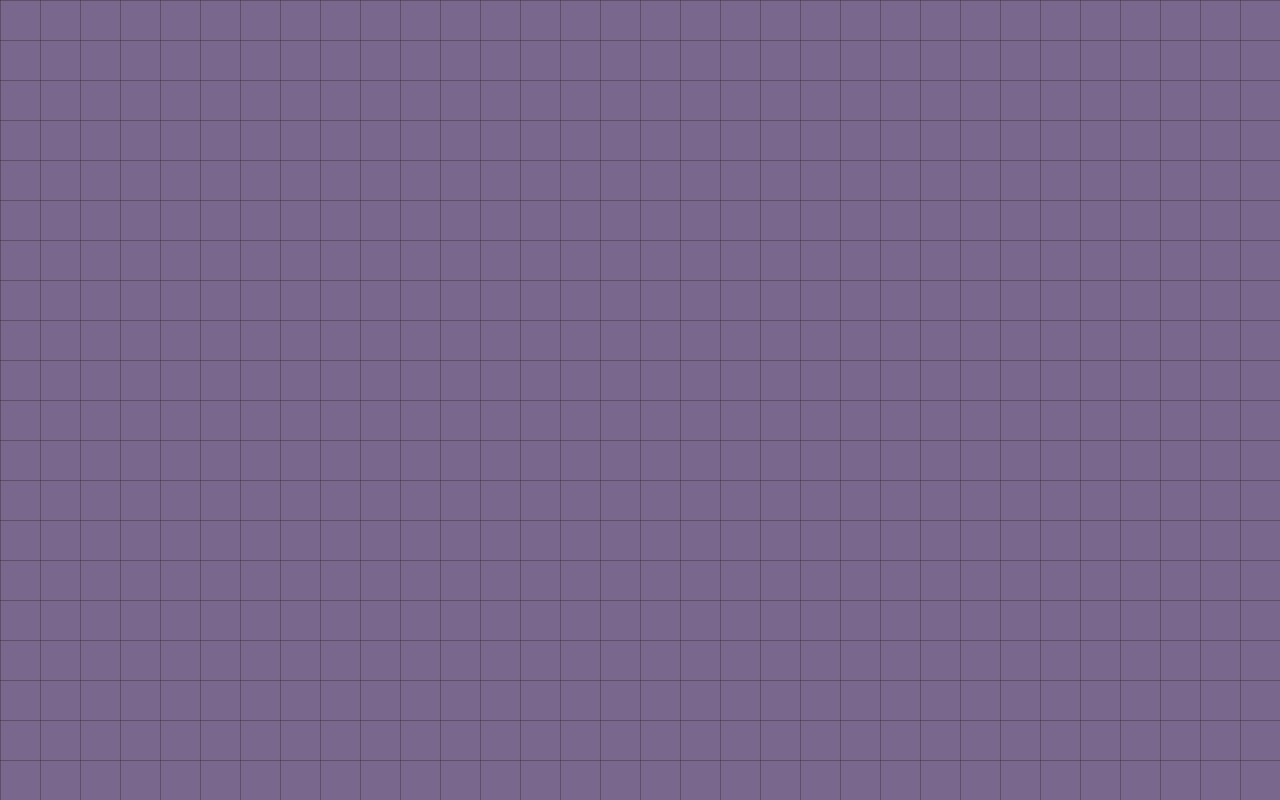
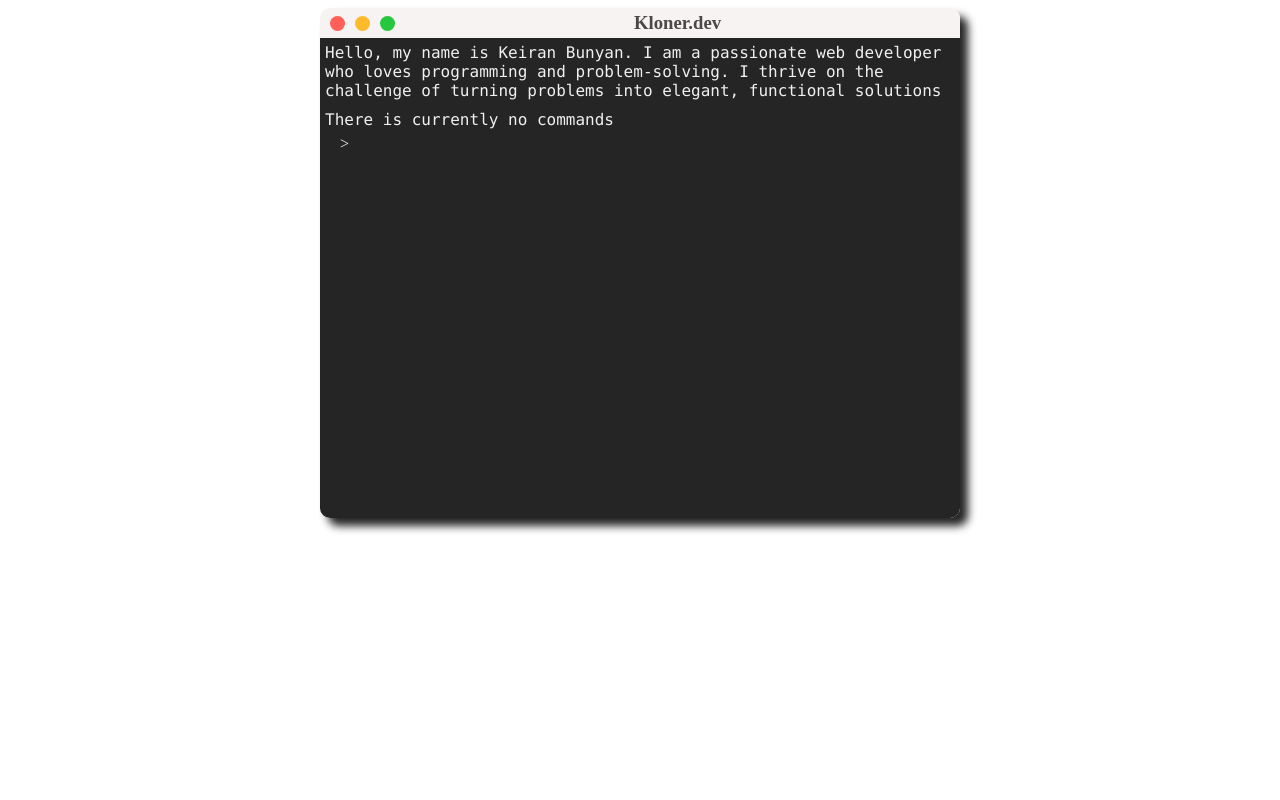
Before and after one commit to Klon3r/kloner-dev, a React (Vite) app: page / in a window 1280 px wide. Built offline with nearby package versions, Linux system fonts and the light colour scheme.

Commit message:
Added Terminal Layout, Typewriter Text & Basic Intro Information

```diff
--- /dev/null
+++ b/src/components/App.tsx
@@ -0,0 +1,44 @@
+import { useState, useEffect } from "react";
+import Terminal from "./Terminal";
+
+function App() {
+  const [text, setText] = useState("");
+  const introText: string =
+    "Hello, my name is Keiran Bunyan. I am a passionate web developer who loves programming and problem-solving. I thrive on the challenge of turning problems into elegant, functional solutions";
+
+  const updateText = () => {
+    for (let i = 0; i < introText.length; i++) {
+      setTimeout(() => {
+        setText((prevText) => prevText + introText.charAt(i));
+      }, i * 10);
+    }
+  };
+
+  useEffect(updateText, []);
+
+  return (
+    <>
+      <div id="terminal-main-div">
+        <div id="terminal-title-div">
+          <div id="title-button-div">
+            <div id="title-red-button-div"></div>
+            <div id="title-yellow-button-div"></div>
+            <div id="title-green-button-div"></div>
+          </div>
+          <div></div>
+          <div id="title-div">
+            <h3 id="title-text">Kloner.dev</h3>
+          </div>
+          <div></div>
+          <div></div>
+        </div>
+        <div id="terminal-body-div">
+          <div id="terminal-body">{text}</div>
+          <Terminal />
+        </div>
+      </div>
+    </>
+  );
+}
+
+export default App;
--- /dev/null
+++ b/src/components/Terminal.tsx
@@ -0,0 +1,13 @@
+function Terminal() {
+  return (
+    <>
+      <div id="command-div">There is currently no commands</div>
+      <div id="terminal-input-div">
+        <p id="prompt">{">"}</p>
+        <input />
+      </div>
+    </>
+  );
+}
+
+export default Terminal;
--- a/src/main.tsx
+++ b/src/main.tsx
@@ -1,7 +1,9 @@
-import React from "react";
 import ReactDOM from "react-dom/client";
 import "./style.css";
+import App from "./components/App";
 
 ReactDOM.createRoot(document.getElementById("root")!).render(
-  <React.StrictMode></React.StrictMode>
+  <>
+    <App />
+  </>
 );
--- a/src/style.css
+++ b/src/style.css
@@ -1,234 +1,111 @@
 :root {
-  --grid-color: #25242459;
-  --background-color: #67527ee0;
-  --card-background-color: #333333;
-  --text-color: #dddddd;
+  --background-color: #252525;
+  --title-color: #f7f3f2;
+  --border-radius: 10px;
+  --red-button: #ff6058;
+  --yellow-button: #fdbb2c;
+  --green-button: #26c73f;
+  --button-size: 15px;
+  --title-text-color: #4b4848;
 }
 
-body {
-  background-color: var(--background-color);
-  background-size: 40px 40px;
-  background-image: linear-gradient(
-      to right,
-      var(--grid-color) 1px,
-      transparent 1px
-    ),
-    linear-gradient(to bottom, var(--grid-color) 1px, transparent 1px);
+#terminal-main-div {
+  display: flex;
+  flex-direction: column;
+  margin: auto;
+  width: 50vw;
+  border-radius: var(--border-radius);
+  box-shadow: 8px 8px 8px var(--background-color);
+}
+/*--------------
+      TITLE
+----------------*/
+#terminal-title-div {
+  background-color: var(--title-color);
+  border-top-right-radius: var(--border-radius);
+  border-top-left-radius: var(--border-radius);
+  height: 30px;
+  display: flex;
+  flex-direction: row;
+  align-items: center;
+  justify-content: space-between;
 }
 
-#main-div {
-  padding-top: 50px;
+#title-button-div {
+  display: flex;
+  flex-direction: row;
+  margin-left: 10px;
 }
 
-/* -------------
-    DESKTOPS
----------------*/
-@media only screen and (min-width: 700px) {
-  #main-div {
-    display: flex;
-    flex-direction: row;
-    gap: 10px;
-    flex-grow: 2;
-    /* border: 1px solid black; */
-    justify-content: center;
-    min-height: 20vh;
-    /* max-width: 30vw; */
-    margin-top: 55px;
-    max-width: 50vw;
-    margin: auto;
-    align-items: start;
+#title-red-button-div {
+  background-color: var(--red-button);
+  border-radius: 50%;
+  height: var(--button-size);
+  width: var(--button-size);
 }
 
-  #left-div,
-  #center-div,
-  #right-div {
-    border: 1px solid var(--grid-color);
-    background-color: var(--card-background-color);
-    box-shadow: 1px 1px 1px;
-    border-radius: 10px;
+#title-yellow-button-div {
+  background-color: var(--yellow-button);
+  border-radius: 50%;
+  height: var(--button-size);
+  width: var(--button-size);
+  margin-left: 10px;
 }
 
-  #left-div:hover,
-  #center-div:hover,
-  #right-div:hover {
-    transform: scale(1.01);
-    transition: 1s;
+#title-green-button-div {
+  background-color: var(--green-button);
+  border-radius: 50%;
+  height: var(--button-size);
+  width: var(--button-size);
+  margin-left: 10px;
 }
 
-  #left-div:hover,
-  #center-div:hover,
-  #right-div:hover {
-    border: 1px solid white;
-    box-shadow: 0px 0px 0px;
+#title-div {
+  display: flex;
+  justify-content: space-evenly;
 }
 
-  #left-div {
-    min-width: 250px;
-    max-width: 20vw;
-    /* min-height: 30vh; */
+#title-text {
+  color: var(--title-text-color);
 }
 
-  #center-div {
-    min-width: 50vw;
+#terminal-body-div {
+  background-color: var(--background-color);
+  height: 60vh;
+  border-bottom-left-radius: var(--border-radius);
+  border-bottom-right-radius: var(--border-radius);
 }
 
-  #right-div {
-    min-width: 200px;
-    min-height: 300px;
+#terminal-body,
+#command-div {
+  color: #f0f0f0;
+  padding: 5px;
+  font-family: "IBM Plex Mono", Consolas, Menlo, Monaco, "Courier New", Courier,
+    monospace;
 }
 
-  #photo-me {
+input {
+  flex: 1;
   width: 100%;
-    height: 100%;
-    border-radius: 10px;
+  background-color: transparent;
+  color: white;
+  border: 0;
+  outline: none;
+  font-size: 14px;
+  line-height: 1.42;
+  font-family: "IBM Plex Mono", Consolas, Menlo, Monaco, "Courier New", Courier;
+  overflow-y: auto;
+  height: 500px;
 }
 
-  #content,
-  #title {
-    color: var(--text-color);
+#terminal-input-div {
+  display: flex;
+  /* padding: 10px; */
+  height: 20px;
+  align-items: center;
+  margin-left: 20px;
 }
 
-  p {
-    padding-left: 10px;
-    padding-right: 10px;
+#prompt {
+  color: #f0f0f0;
 }
-
-  #title {
-    padding-top: 5px;
-    padding-left: 10px;
-    text-decoration: underline;
-    text-underline-offset: 8px;
-    font-weight: 600;
-  }
-
-  li {
-    list-style: none;
-  }
-
-  ul {
-    padding-left: 20px;
-    padding-top: 15px;
-    display: flex;
-    flex-direction: column;
-  }
-
-  #link-ul {
-    padding-top: 0px;
-  }
-
-  a {
-    color: var(--text-color);
-    text-decoration: none;
-  }
-}
-
-#typewriter {
-  white-space: preserve-breaks;
-}
-
-/* -------------
-    MOBILE
----------------*/
-@media only screen and (max-width: 699px) {
-  #main-div {
-    display: flex;
-    flex-direction: column;
-    gap: 10px;
-    flex-grow: 2;
-    /* border: 1px solid black; */
-    justify-content: center;
-    min-height: 20vh;
-    /* max-width: 30vw; */
-    margin-top: 55px;
-    max-width: 50vw;
-    margin: auto;
-    align-items: center;
-  }
-
-  #second-div {
-    display: flex;
-    gap: 10px;
-  }
-
-  #left-div,
-  #center-div,
-  #right-div {
-    border: 1px solid var(--grid-color);
-    background-color: var(--card-background-color);
-    box-shadow: 1px 1px 1px;
-    border-radius: 10px;
-  }
-
-  #left-div:hover,
-  #center-div:hover,
-  #right-div:hover {
-    transform: scale(1.01);
-    transition: 1s;
-  }
-
-  #left-div:hover,
-  #center-div:hover,
-  #right-div:hover {
-    border: 1px solid white;
-    box-shadow: 0px 0px 0px;
-  }
-
-  #left-div {
-    min-width: 200px;
-    max-width: 20vw;
-    /* min-height: 30vh; */
-  }
-
-  #center-div {
-    min-width: 80vw;
-  }
-
-  #right-div {
-    min-width: 200px;
-    min-height: 300px;
-    display: flex;
-  }
-
-  #photo-me {
-    width: 100%;
-    height: 100%;
-    border-radius: 10px;
-  }
-
-  #content,
-  #title {
-    color: var(--text-color);
-  }
-
-  p {
-    padding-left: 10px;
-    padding-right: 10px;
-  }
-
-  #title {
-    padding-top: 5px;
-    padding-left: 10px;
-    text-decoration: underline;
-    text-underline-offset: 8px;
-    font-weight: 600;
-  }
-
-  li {
-    list-style: none;
-  }
-
-  ul {
-    padding-left: 20px;
-    padding-top: 15px;
-  }
-
-  a {
-    color: var(--text-color);
-    text-decoration: none;
-  }
-
-  #link-ul {
-    display: flex;
-    flex-direction: column;
-  }
-}
```
Lines whose indentation alone changed are shown as unchanged.
